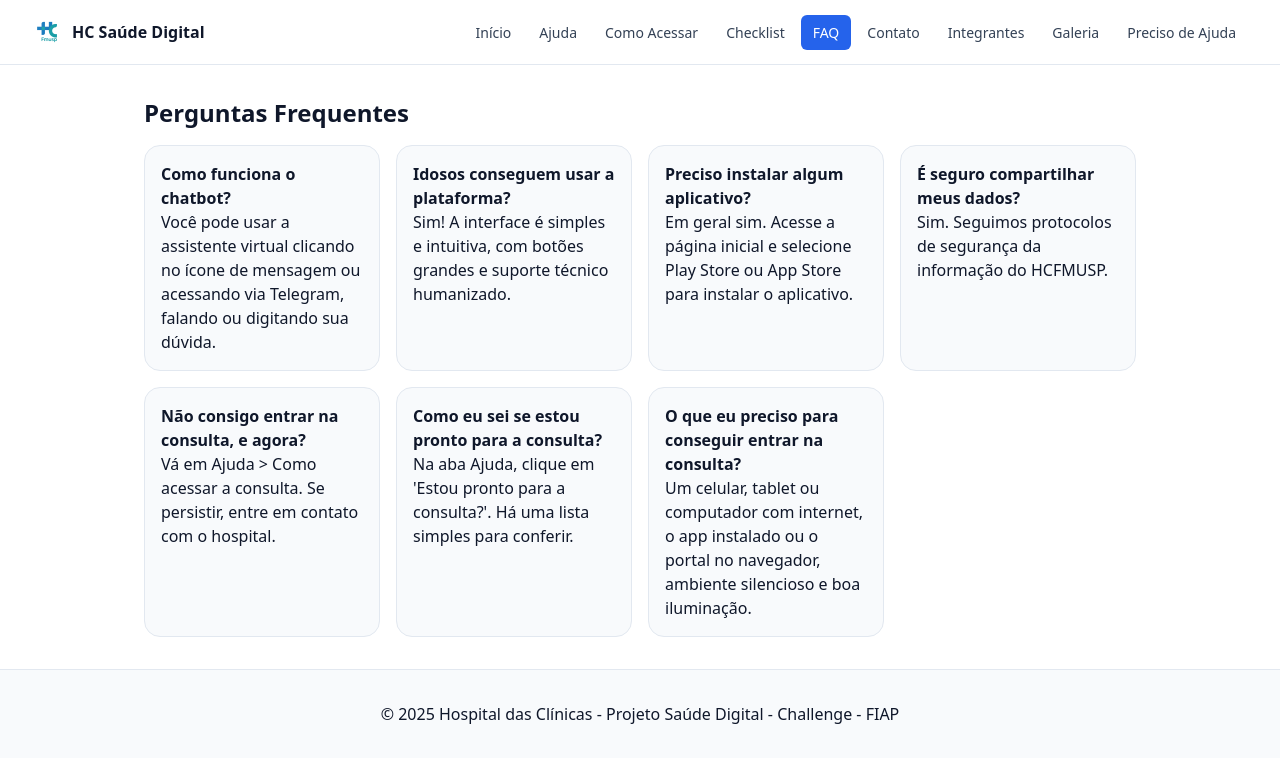
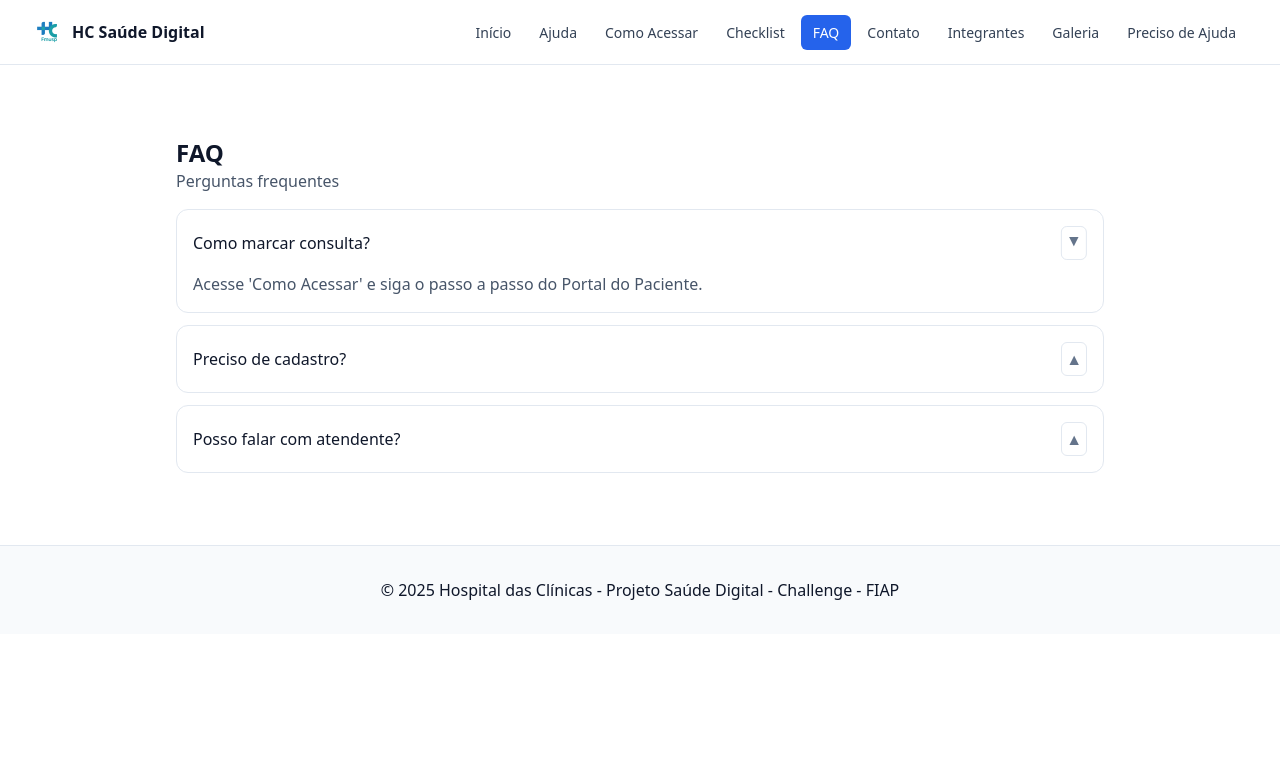
Before and after one commit to challenge32/challenge-sprint3, a React (Vite) app: page /faq in a window 1280 px wide. Shown: the top 762 px of the page. Built offline with nearby package versions, Linux system fonts and the light colour scheme.

Commit message:
feat(faq): componentizar FAQ com <details> e props tipadas (acessível + Tailwind)

```diff
--- /dev/null
+++ b/src/components/ui/FAQItem.tsx
@@ -0,0 +1,22 @@
+type FAQItemProps = {
+  question: string;
+  answer: string;
+  defaultOpen?: boolean;
+};
+
+export default function FAQItem({ question, answer, defaultOpen = false }: FAQItemProps) {
+  return (
+    <details className="group rounded-xl border border-slate-200 dark:border-zinc-800 bg-white dark:bg-zinc-900 p-4" open={defaultOpen}>
+      <summary className="flex cursor-pointer list-none items-center justify-between gap-4">
+        <h3 className="text-base font-medium text-slate-900 dark:text-zinc-100">{question}</h3>
+        <span
+          className="shrink-0 rounded-md border border-slate-200 dark:border-zinc-700 p-1 text-slate-500 group-open:rotate-180 transition-transform"
+          aria-hidden
+        >
+          ▲
+        </span>
+      </summary>
+      <div className="mt-3 text-slate-600 dark:text-zinc-300">{answer}</div>
+    </details>
+  );
+}
--- a/src/pages/FAQ.tsx
+++ b/src/pages/FAQ.tsx
@@ -1,28 +1,21 @@
+import FAQItem from "../components/ui/FAQItem";
 import PageTitle from "../components/PageTitle";
 
 const faqs = [
-  { q: "Como funciona o chatbot?", a: "Você pode usar a assistente virtual clicando no ícone de mensagem ou acessando via Telegram, falando ou digitando sua dúvida." },
-  { q: "Idosos conseguem usar a plataforma?", a: "Sim! A interface é simples e intuitiva, com botões grandes e suporte técnico humanizado." },
-  { q: "Preciso instalar algum aplicativo?", a: "Em geral sim. Acesse a página inicial e selecione Play Store ou App Store para instalar o aplicativo." },
-  { q: "É seguro compartilhar meus dados?", a: "Sim. Seguimos protocolos de segurança da informação do HCFMUSP." },
-  { q: "Não consigo entrar na consulta, e agora?", a: "Vá em Ajuda > Como acessar a consulta. Se persistir, entre em contato com o hospital." },
-  { q: "Como eu sei se estou pronto para a consulta?", a: "Na aba Ajuda, clique em 'Estou pronto para a consulta?'. Há uma lista simples para conferir." },
-  { q: "O que eu preciso para conseguir entrar na consulta?", a: "Um celular, tablet ou computador com internet, o app instalado ou o portal no navegador, ambiente silencioso e boa iluminação." },
+  { q: "Como marcar consulta?", a: "Acesse 'Como Acessar' e siga o passo a passo do Portal do Paciente." },
+  { q: "Preciso de cadastro?", a: "Sim. Cadastre uma senha com CPF do paciente e um contato válido." },
+  { q: "Posso falar com atendente?", a: "Use a página Contato para enviar sua mensagem à equipe." },
 ];
 
 export default function FAQ() {
   return (
-    <section className="faq">
-      <PageTitle title="Perguntas Frequentes" />
-      <div className="grid-2">
+    <section className="mx-auto max-w-5xl px-4 sm:px-6 lg:px-8 py-10 space-y-4">
+      <PageTitle title="FAQ" subtitle="Perguntas frequentes" />
+      <div className="space-y-3">
         {faqs.map((f, i) => (
-          <article key={i} className="card">
-            <h2 className="font-semibold">{f.q}</h2>
-            <p>{f.a}</p>
-          </article>
+          <FAQItem key={i} question={f.q} answer={f.a} defaultOpen={i === 0} />
         ))}
       </div>
     </section>
   );
 }
-// sprint03-marker
```
